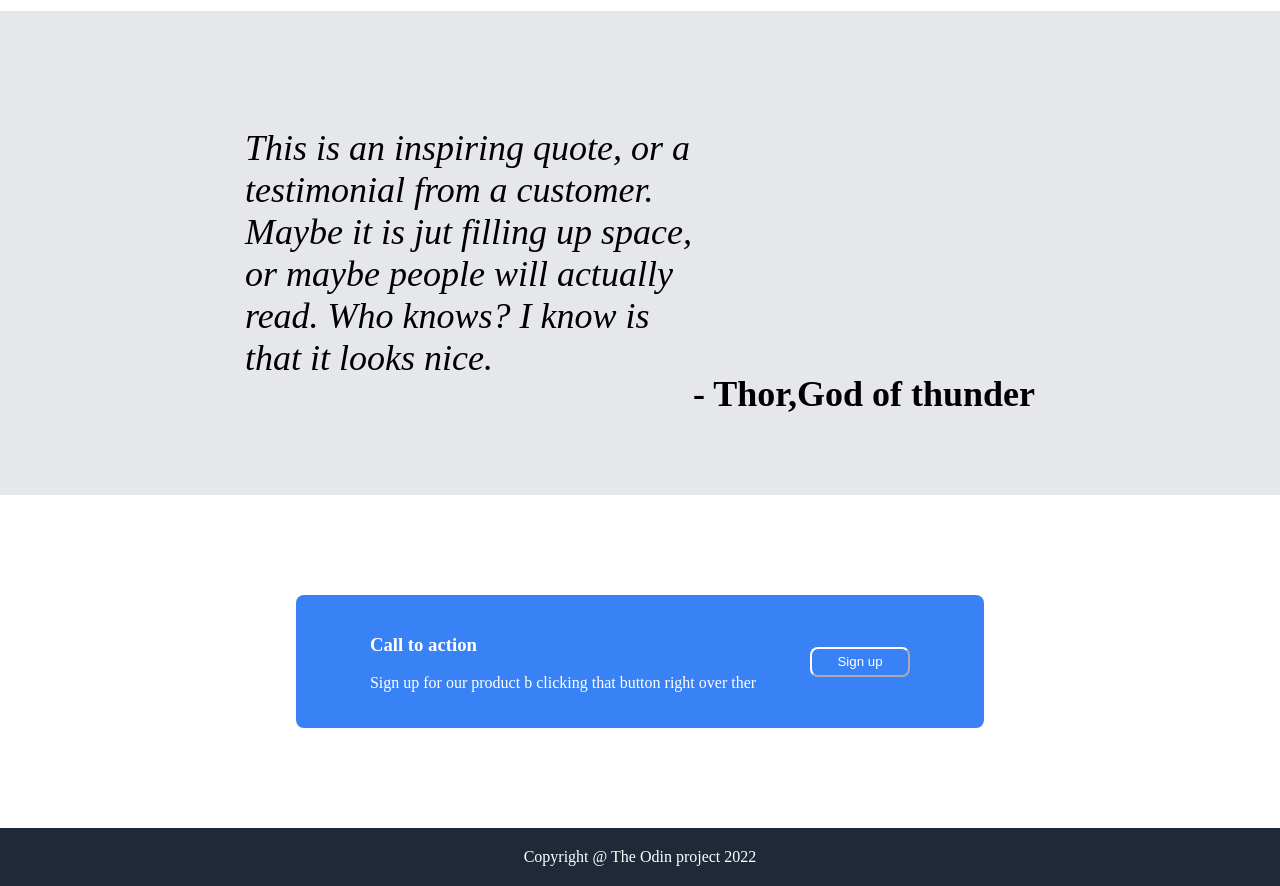
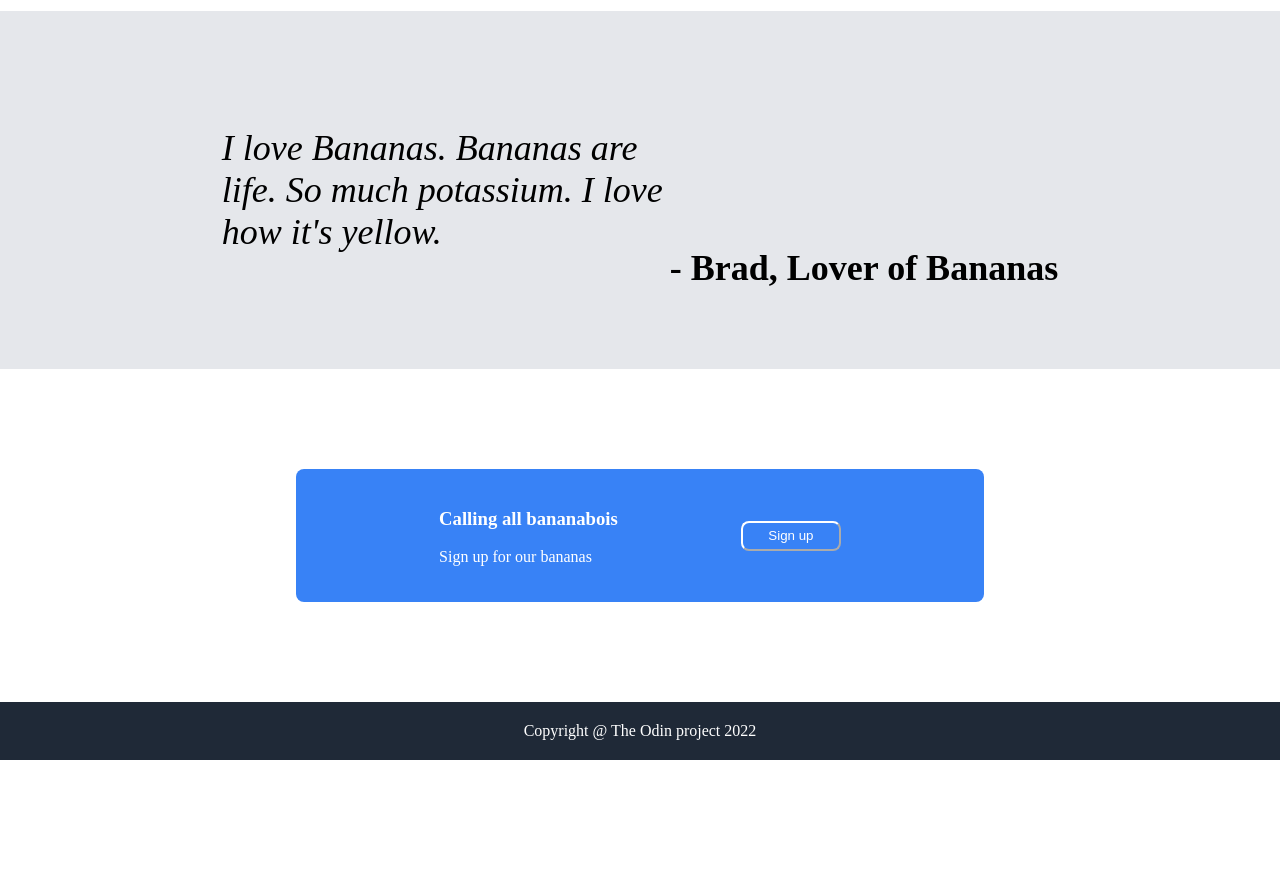
Before and after one commit to jriv1/Landing-page, a plain HTML site: page project/index.html in a window 1280 px wide. Shown: the part 1000-1886 px from the top of the page. After the commit the page ends 1760 px from the top, so only its background shows below. Drawn offline with Linux system fonts and the light colour scheme.

Commit message:
Fixed text

```diff
--- a/project/index.html
+++ b/project/index.html
@@ -53,16 +53,14 @@
 
                             <p  ><em>
 
-                                This is an inspiring quote, or a testimonial
-                                from a customer. Maybe it is jut filling up space, or
-                                maybe people will actually read. Who knows? I know is that it
-                                looks nice.
+                              I love Bananas. Bananas are life. So much potassium. I love how it's yellow.
+
                                 </em>
                             </div>
                             <div class="author
                             ">
 
-                                <strong>   - Thor,God of thunder</strong>
+                                <strong>   -  Brad, Lover of Bananas</strong>
                             </div>
                             </p>
                             </div>
@@ -72,8 +70,8 @@
 
         <div class="inner4thbox">
         <div class="fourthbox-text">
-            <h3>Call to action </h3>
-            <p>Sign up for our product b clicking that button right over ther</p>
+            <h3>Calling all bananabois </h3>
+            <p>Sign up for our bananas</p>
 
         </div>
         <div class ="fourth-btn">
```
